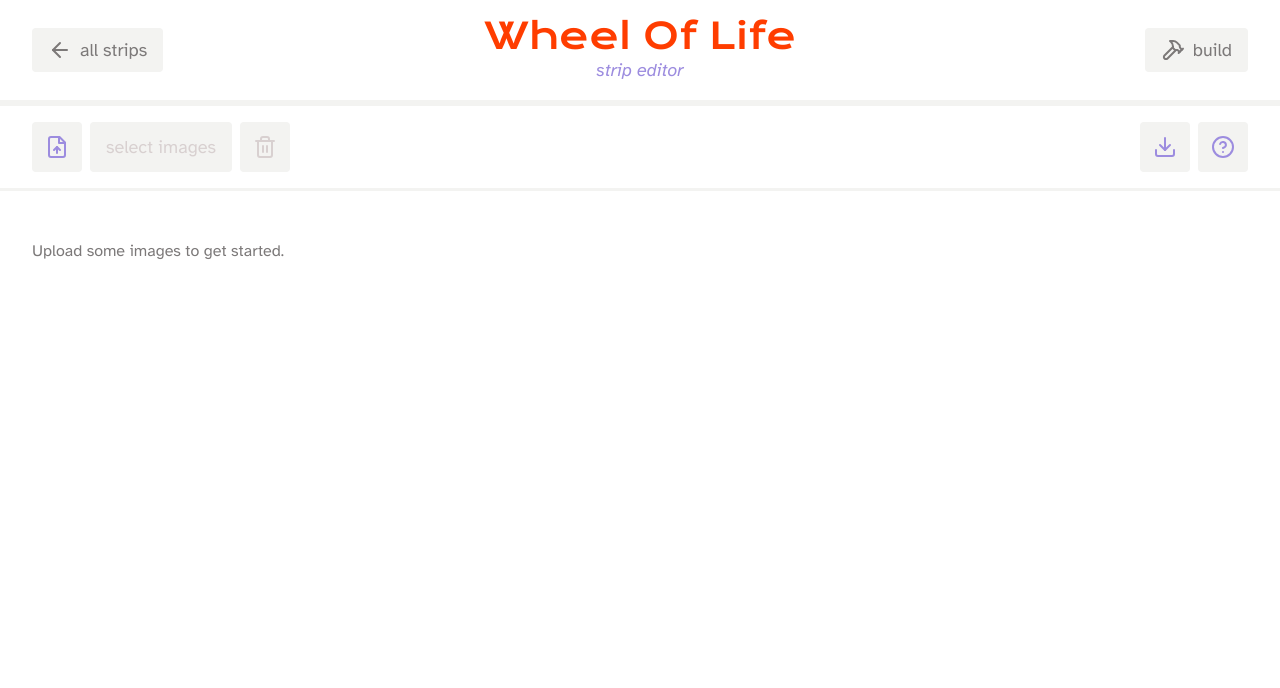
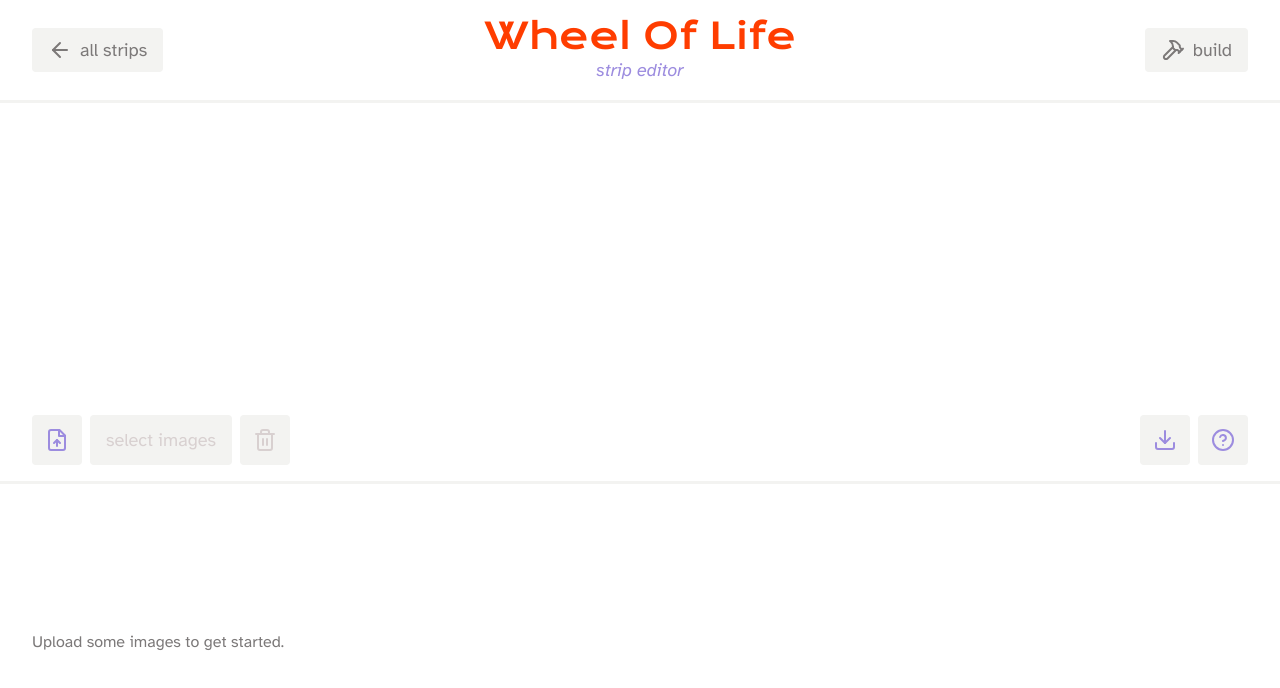
Before and after one commit to samielahi/wheel-of-life, a React (Vite) app: page / in a window 1280 px wide. Shown: the top 688 px of the page. Built offline with nearby package versions, Linux system fonts and the light colour scheme.

Commit message:
made asset library fill container size

```diff
--- a/index.html
+++ b/index.html
@@ -12,7 +12,7 @@
     <title>Wheel Of Life</title>
   </head>
   <body class="w-screen">
-    <main class="max-h-full overflow-hidden" id="root"></main>
+    <main class="overflow-hidden h-full flex flex-col" id="root"></main>
     <script type="module" src="/src/main.tsx"></script>
   </body>
 </html>
--- a/src/App.tsx
+++ b/src/App.tsx
@@ -2,6 +2,7 @@ import { Frame } from "./types";
 import Button from "./core/Button";
 import { Suspense } from "react";
 import { setFrame, setAnimation } from "./state/idb";
+import Modal from "./core/Modal";
 import AnimationEditor from "./components/AnimationEditor/AnimationEditor";
 
 export default function App() {
@@ -28,6 +29,11 @@ export default function App() {
 
   return (
     <>
+      {/* <Modal>
+        <div className="flex justify-center p-4">
+          <h3>Export</h3>
+        </div>
+      </Modal> */}
       <AnimationEditor animationId="test" name="test" />
       {/* <Button onClick={setupAnimation}>make</Button> */}
     </>
--- a/src/components/AnimationEditor/AssetLibrary/AssetLibrary.tsx
+++ b/src/components/AnimationEditor/AssetLibrary/AssetLibrary.tsx
@@ -16,9 +16,9 @@ export default function AssetLibrary() {
             ? { backgroundColor: "#FCFBF4" }
             : {}
         }
-        className="w-full flex overflow-auto h-full wrapper flex-col"
+        className="w-full h-full flex overflow-auto wrapper justify-center flex-col"
       >
-        <div className="w-max flex gap-8 pt-8 pb-8">
+        <div className="w-max flex gap-8">
           {hasAssets ? (
             <>
               {assets.map((asset, i) => (
--- a/src/components/AnimationEditor/AssetLibrary/Image.tsx
+++ b/src/components/AnimationEditor/AssetLibrary/Image.tsx
@@ -8,9 +8,7 @@ import { Asset, AnimationDispatch } from "../../../types";
 
 export default function Image(props: Asset) {
   const animation = useContext(AnimationContext);
-  const dispatchAnimationAction = useContext<AnimationDispatch>(
-    AnimationDispatchContext
-  );
+  const dispatchAnimationAction = useContext<AnimationDispatch>(AnimationDispatchContext);
   const toolbar = useContext(ToolbarContext);
   const numSelectedAssets = animation.selectedAssets?.length!;
   const selectionId = useRef<number>();
@@ -37,13 +35,10 @@ export default function Image(props: Asset) {
 
   return (
     <>
-      <div
-        onClick={handleSelection}
-        className="relative ease-in-out duration-300"
-      >
+      <div onClick={handleSelection} className="relative ease-in-out duration-300">
         <span
           style={!props.isSelected ? { display: "none" } : {}}
-          className="ease-in-out duration-100 bg-violet text-white rounded-full text-center w-6 h-6 absolute z-10 left-[90%] bottom-[92%]"
+          className="ease-in-out duration-100 bg-violet text-white rounded-full text-center w-6 h-6 absolute z-10 left-[90%] bottom-[94%]"
         >
           {props.selectionId}
         </span>
@@ -51,7 +46,7 @@ export default function Image(props: Asset) {
           src={imgObjectURL}
           alt="a cute kitten"
           style={props.isSelected ? { borderColor: "#9c8cdf" } : {}}
-          className="opacity-80 w-[150px] h-[200px] border-4 border-smoke rounded cursor-pointer"
+          className="w-[195px] h-[260px] border-4 border-smoke  cursor-pointer"
         />
       </div>
     </>
--- a/src/components/AnimationEditor/Frames/ImageFrameList.tsx
+++ b/src/components/AnimationEditor/Frames/ImageFrameList.tsx
@@ -6,7 +6,7 @@ export default function ImageFrameList() {
   const animation = useContext(AnimationContext);
   return (
     <>
-      <div className="w-full flex overflow-x-auto overflow-y-hidden flex-col border-smoke border-b-[3px]">
+      <div className="overflow-x-auto h-full overflow-y-hidden">
         <div className="w-max flex">
           {animation.frames?.map((frame, i) => (
             <ImageFrame key={i} id={frame.id} assetId={frame.assetId} />
--- /dev/null
+++ b/src/core/Modal.tsx
@@ -0,0 +1,23 @@
+import { useState } from "react";
+
+export interface ModalProps {
+  children?: any;
+}
+
+export default function Modal(props: ModalProps) {
+  const [isOpen, setIsOpen] = useState(true);
+
+  return (
+    <>
+      <div
+        onClick={() => setIsOpen(false)}
+        style={isOpen ? {} : { display: "none" }}
+        className=" bg-smoke/50 w-screen h-screen z-20 bg-transparent fixed"
+      >
+        <div className="drop-shadow-lg absolute w-[40rem] h-[400px] bg-active rounded left-[calc(50%_-_20rem)] top-[calc(50%_-_200px)]">
+          {props.children}
+        </div>
+      </div>
+    </>
+  );
+}
--- a/src/global.css
+++ b/src/global.css
@@ -25,6 +25,7 @@ html,
 body {
   height: 100%;
 }
+
 /*
   Typographic tweaks!
   4. Add accessible line-height
@@ -91,6 +92,7 @@ h6 {
 body {
   font-family: var(--main);
   color: var(--gray);
+  /* background: #FCFBF4; */
 }
 
 h1,
```
Also changed, not shown: src/components/AnimationEditor/Frames/ImageFrame.tsx (+2 -6 lines).
